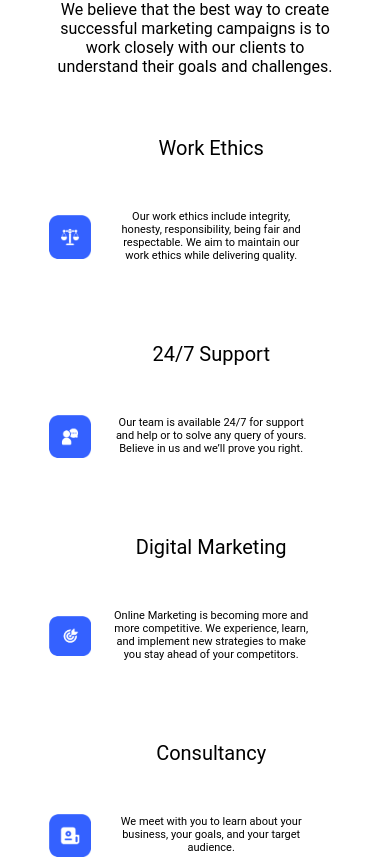
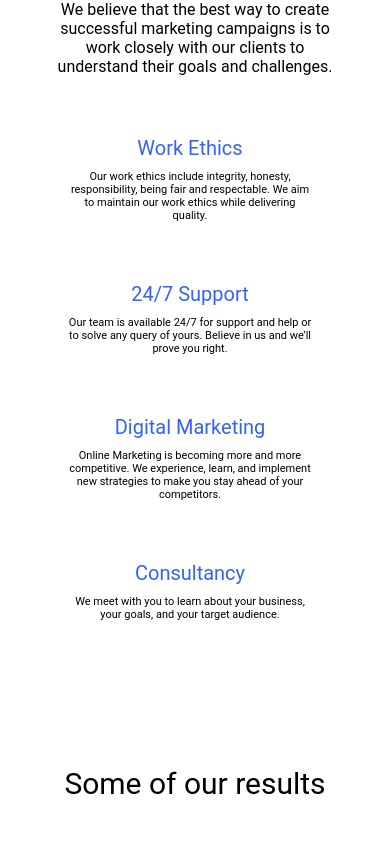
Before and after one commit to Nicok19/DigMark, a React (Create React App) app: page / in a window 390 px wide. Shown: the part 1020-1879 px from the top of the page. Built offline with nearby package versions, Linux system fonts and the light colour scheme.

Commit message:
Mobile Changes

```diff
--- a/src/AboutUs/AboutUsStyles.css
+++ b/src/AboutUs/AboutUsStyles.css
@@ -48,13 +48,13 @@ margin-bottom: 50px;
     padding-top: 10px;
   }
 
-  .cardTitle {
+  #cardTitle {
     font-size: 20px;
     margin-bottom: 10px;
     font-weight: 400;
   }
 
-  .cardText {
+  #cardText {
     font-size: 14px;
   }
 
@@ -214,9 +214,27 @@ height: 150px;
   padding-top: 50px;
 }
 
-.cardText{
+#cardText{
   font-size: 11px;
+  text-align: center;
 }
+
+#cardTitle{
+  text-align: center;
+  font-weight: medium;
+  color: #3461FF;
+}
+
+.cardbody{
+  margin-bottom: 30px;
+}
+
+
+.imgCard{
+  display: none;
+}
+
+
 
 
 }
--- a/src/AboutUs/cards.js
+++ b/src/AboutUs/cards.js
@@ -7,8 +7,8 @@ const Card = ({ title, text, imageUrl }) => (
     <img src={process.env.PUBLIC_URL + imageUrl} alt="Imagen" />
     </div>
     <div className="cardbody">
-      <h5 className="cardTitle">{title}</h5>
-      <p className="cardText">{text}</p>
+      <h5 id="cardTitle">{title}</h5>
+      <p id="cardText">{text}</p>
     </div>
 
   </div>
--- a/src/MainSection/MainSectionStyles.css
+++ b/src/MainSection/MainSectionStyles.css
@@ -316,5 +316,4 @@ height: 150px;
  margin-top: 350px;
 }
 
-
 }
--- a/src/References/referencesStyle.css
+++ b/src/References/referencesStyle.css
@@ -186,6 +186,7 @@ text-transform: capitalize;
                 margin-bottom: 20px;
             }
 
+
             .CarrouselsDiv > h2{
              margin-bottom: 30px;
 
@@ -245,8 +246,30 @@ text-transform: capitalize;
 
 
                 #nextButton{
+                    color: rgba(0, 0, 0, 0.80);
                     font-size: 18px;
-                    margin-top: 20px;
+                    font-style: normal;
+                    font-weight: lighter;
+                    padding: 10px;
+                    border-radius: 30px;
+                    background-color:var(--color-primary);
+                    color: white;
+                    border: none;
+                    float: none;
+                    margin-bottom: 20px;}
+
+                #nextButton:active{
+                    color: rgba(0, 0, 0, 0.80);
+                    font-size: 18px;
+                    font-style: normal;
+                    font-weight: lighter;
+                    padding: 10px;
+                    border-radius: 30px;
+                    background-color:var(--color-primary);
+                    color: white;
+                    border: none;
+                    float: none;
+                    margin-bottom: 20px;
                 }
 
                 .ObjectCard img{
```
